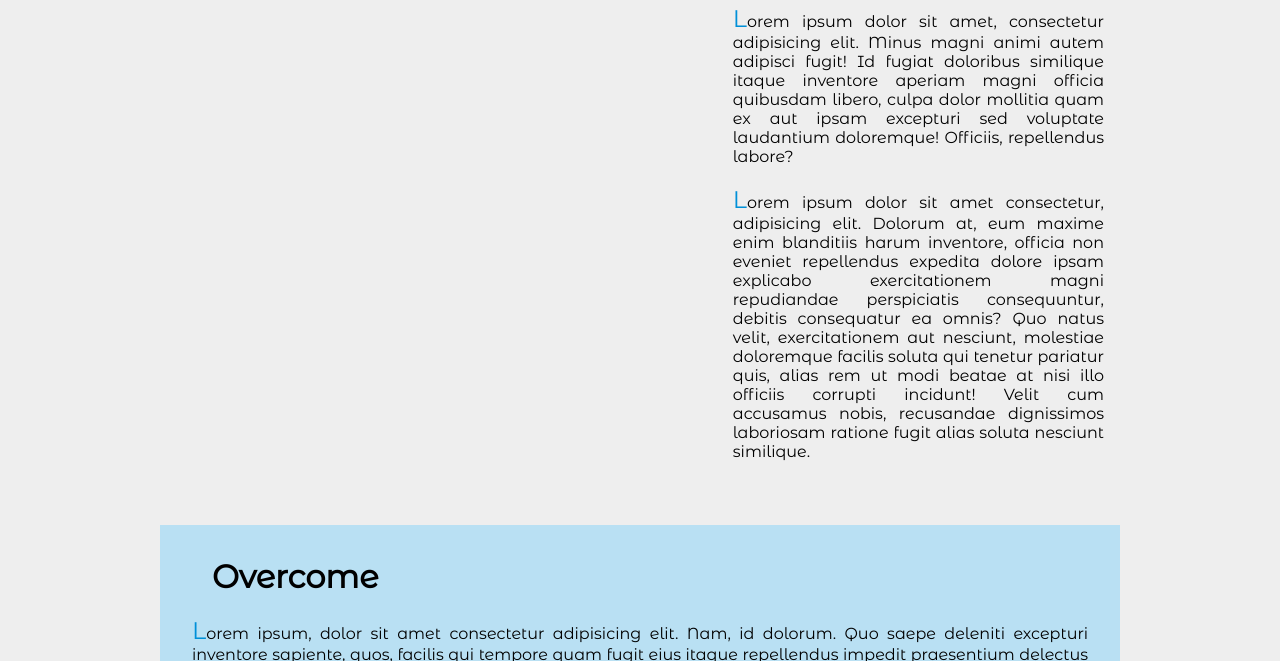
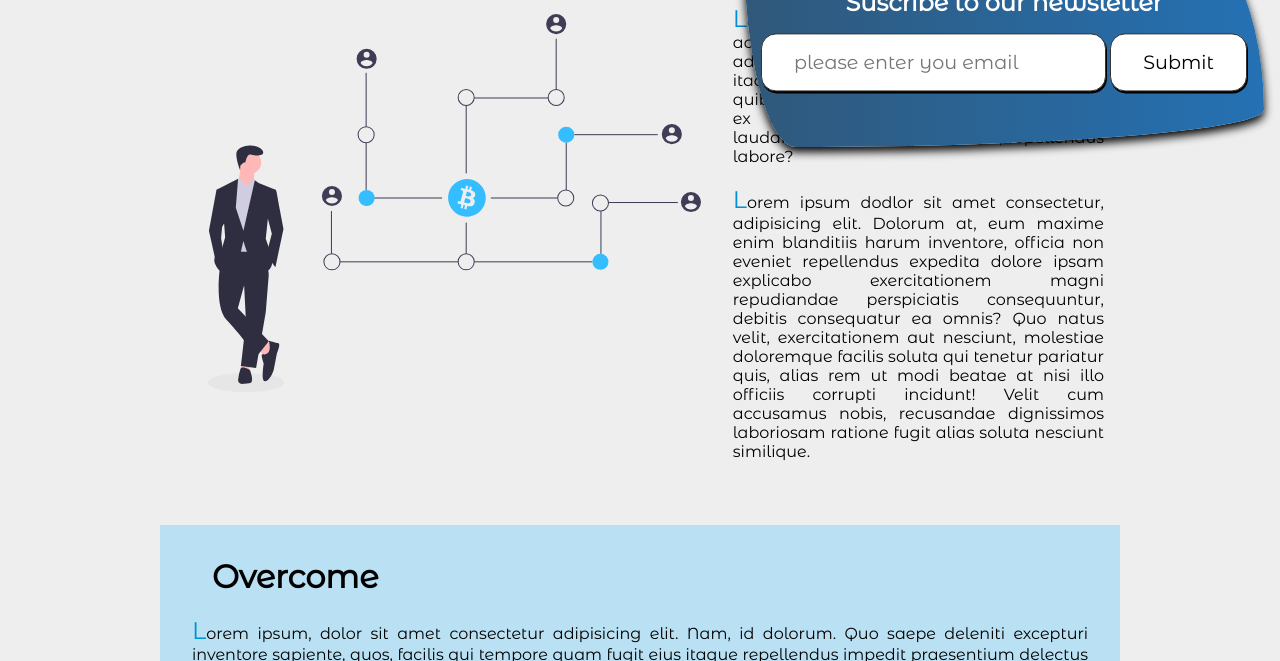
Before and after one commit to bdomat/scroll-popup, a plain HTML site: page index.html in a window 1280 px wide. Shown: the part 621-1282 px from the top of the page. Drawn offline with Linux system fonts and the light colour scheme; files whose address does not match are found by name.

Commit message:
finalisation du projet

```diff
--- a/index.html
+++ b/index.html
@@ -47,7 +47,7 @@
         <p>Lorem ipsum dolor sit amet, consectetur adipisicing elit. Minus magni animi autem adipisci fugit! Id fugiat
           doloribus similique itaque inventore aperiam magni officia quibusdam libero, culpa dolor mollitia quam ex
           aut ipsam excepturi sed voluptate laudantium doloremque! Officiis, repellendus labore?</p><br />
-        <p>Lorem ipsum dolor sit amet consectetur, adipisicing elit. Dolorum at, eum maxime enim blanditiis harum
+        <p>Lorem ipsum dodlor sit amet consectetur, adipisicing elit. Dolorum at, eum maxime enim blanditiis harum
           inventore, officia non eveniet repellendus expedita dolore ipsam explicabo exercitationem magni repudiandae
           perspiciatis consequuntur, debitis consequatur ea omnis? Quo natus velit, exercitationem aut nesciunt,
           molestiae doloremque facilis soluta qui tenetur pariatur quis, alias rem ut modi beatae at nisi illo
--- a/script.js
+++ b/script.js
@@ -1,5 +1,33 @@
 // Créer un événement au scroll
+const nav = document.querySelector("#navbar");
+const imgImpro = document.querySelector("#imgImprovise");
+let playOnce = true;
 
+window.addEventListener("scroll", (e) => {
+  if (window.scrollY > 50) {
+    nav.style.height = "50px";
+  } else {
+    nav.style.height = "90px";
+  }
+  let scrollValue =
+    (window.scrollY + window.innerHeight) / document.body.offsetHeight;
+
+  if (scrollValue > 0.45) {
+    imgImpro.style.opacity = 1;
+    imgImpro.style.transform = "none";
+  }
+
+  if (scrollValue > 0.85 && playOnce) {
+    popup.style.opacity = 1;
+    popup.style.transform = "none";
+    playOnce = false;
+  }
+});
+
+closeBtn.addEventListener("click", () => {
+  popup.style.opacity = 0;
+  popup.style.transform = "translateX(500px)";
+});
 // Réduire la navbar quand on descend vers le vite, la remettre à sa taille initiale si on remonte tout en haut
 
 // Faire apparaitre l'image de la partie improvise
```
Also changed, not shown: media/svg/undraw_digital_currency_qpak.svg (renamed from media/undraw_digital_currency_qpak.svg), media/svg/undraw_financial_data_es63.svg (renamed from media/undraw_financial_data_es63.svg), media/svg/undraw_nakamoto_2iv6.svg (renamed from media/undraw_nakamoto_2iv6.svg).
